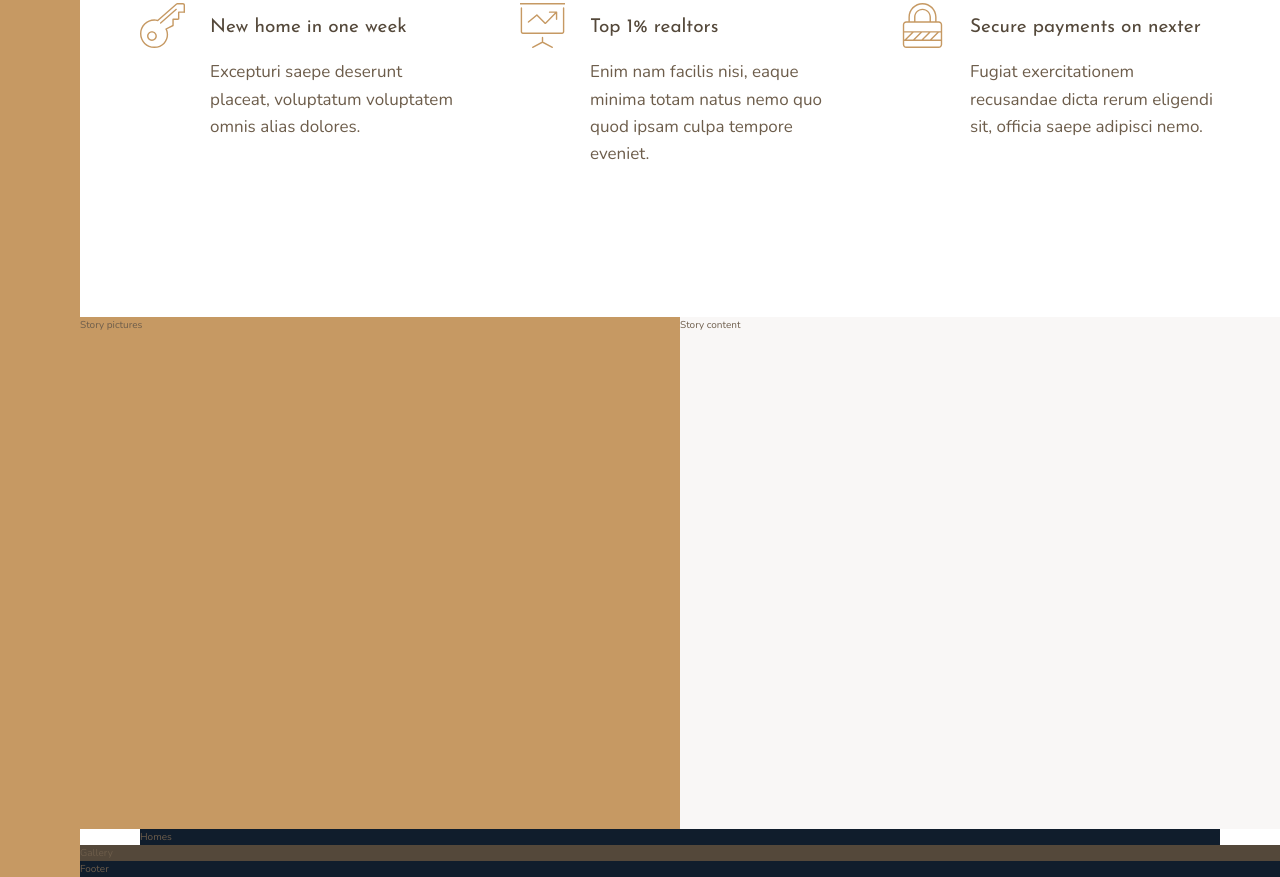
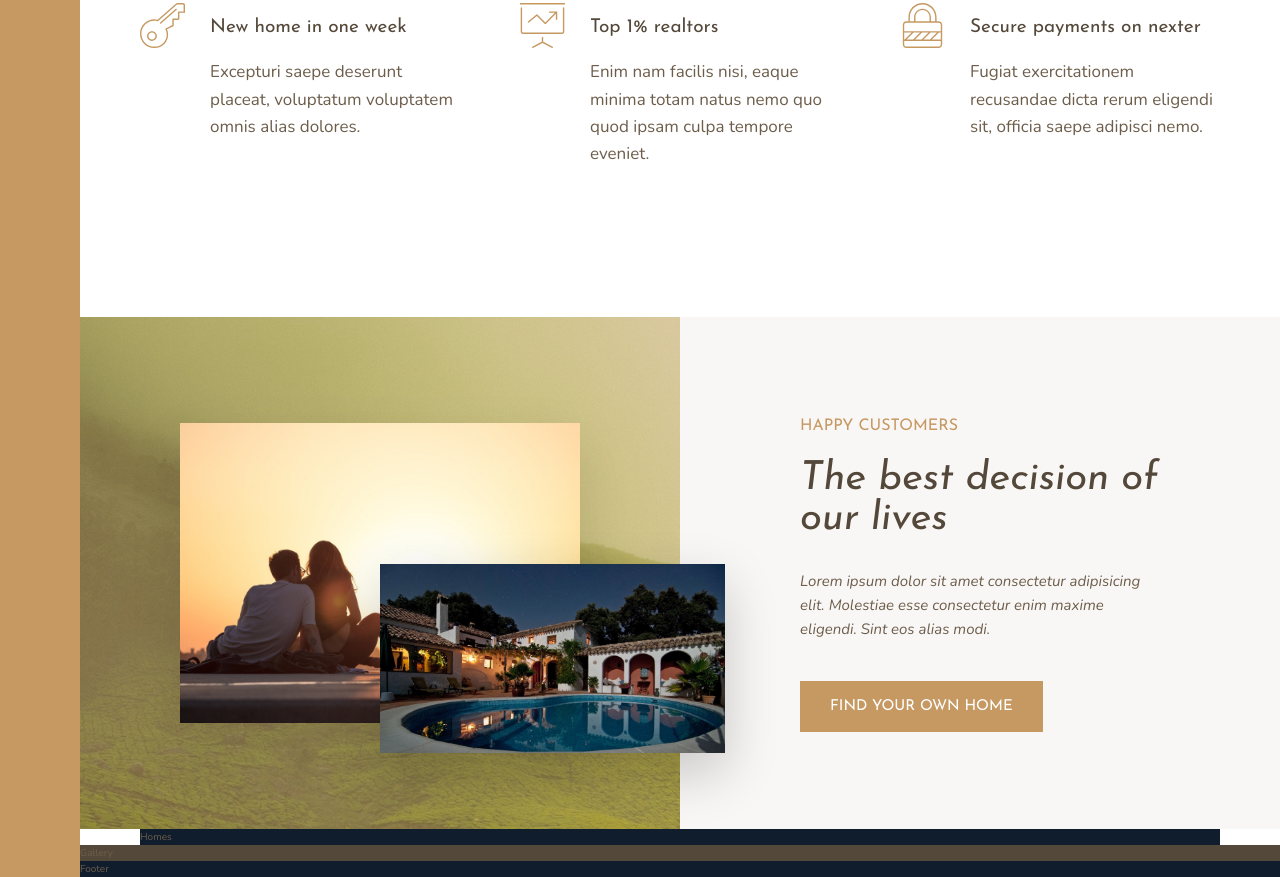
Before and after one commit to s-mcmartin/Nexter, a website: page index.html in a window 1280 px wide. Shown: the part 964-1841 px from the top of the page. Drawn offline with nearby package versions, Linux system fonts and the light colour scheme.

Commit message:
Complete story-section

```diff
--- a/index.html
+++ b/index.html
@@ -72,8 +72,18 @@
             </div>
 
         </section>
-        <div class="story__pictures">Story pictures</div>
-        <div class="story__content">Story content</div>
+        <div class="story__pictures">
+            <img src="img/story-1.jpeg" alt="Couple with new house" class="story__img--1">
+            <img src="img/story-2.jpeg" alt="New house" class="story__img--2">
+        </div>
+        <div class="story__content">
+            <h3 class="heading-3 mb-sm">Happy Customers</h3>
+            <h2 class="heading-2 heading-2--dark mb-md">The best decision of our lives</h2>
+            <p class="story__text">Lorem ipsum dolor sit amet consectetur adipisicing elit. Molestiae esse
+                consectetur
+                enim maxime eligendi. Sint eos alias modi.</p>
+            <button class="btn">Find your own home</button>
+        </div>
         <section class="homes">Homes</section>
         <section class="gallery">Gallery</section>
         <footer class="footer">Footer</footer>
--- a/sass/_story.scss
+++ b/sass/_story.scss
@@ -2,9 +2,50 @@
   &__pictures {
     background-color: $color-primary;
     grid-column: full-start / col-end 4;
+    background-image: linear-gradient(
+        rgba($color-primary, 0.5),
+        rgba($color-primary, 0.5)
+      ),
+      url(../img/back.jpg);
+
+    display: grid;
+    grid-template-columns: repeat(6, 1fr);
+    grid-template-rows: repeat(6, 1fr);
+    align-items: center;
   }
+
+  &__img--1 {
+    width: 100%;
+    grid-row: 2 / 6;
+    grid-column: 2 /6;
+    box-shadow: 0 2rem 5rem rgba(0, 0, 0, 0.1);
+  }
+  &__img--2 {
+    width: 115%;
+    grid-row: 4 / 6;
+    grid-column: 4 /7;
+    z-index: 10;
+    box-shadow: 0 2rem 5rem rgba(0, 0, 0, 0.2);
+  }
+
   &__content {
     background-color: $color-grey-light-1;
     grid-column: col-start 5 / full-end;
+
+    padding: 6rem 12rem;
+
+    display: grid;
+    align-content: center;
+    justify-items: start;
+
+    // display: flex;
+    // flex-direction: column;
+    // justify-content: center;
+    // align-items: flex-start;
+  }
+  &__text {
+    font-size: 1.5rem;
+    font-style: italic;
+    margin-bottom: 4rem;
   }
 }
--- a/sass/_typography.scss
+++ b/sass/_typography.scss
@@ -7,9 +7,21 @@
 }
 .heading-2 {
   @extend %heading;
+  font-size: 4rem;
+  font-style: italic;
+  line-height: 1;
+  &--light {
+    color: $color-grey-light-1;
+  }
+  &--dark {
+    color: $color-grey-dark-1;
+  }
 }
 .heading-3 {
   @extend %heading;
+  font-size: 1.6rem;
+  color: $color-primary;
+  text-transform: uppercase;
 }
 
 .heading-4 {
@@ -23,3 +35,33 @@
     color: $color-grey-dark-1;
   }
 }
+
+.btn {
+  background-color: $color-primary;
+  color: white;
+  border: none;
+  border-radius: 0;
+  font-family: $font-display;
+  font-size: 1.5rem;
+  text-transform: uppercase;
+  padding: 1.8rem 3rem;
+  cursor: pointer;
+  transition: all 0.2s;
+
+  &:hover {
+    background-color: $color-primary-dark;
+  }
+}
+
+.mb-sm {
+  margin-bottom: 2rem;
+}
+.mb-md {
+  margin-bottom: 3rem;
+}
+.mb-lg {
+  margin-bottom: 4rem;
+}
+.mb-hg {
+  margin-bottom: 8rem;
+}
```
Also changed, not shown: css/style.css.
